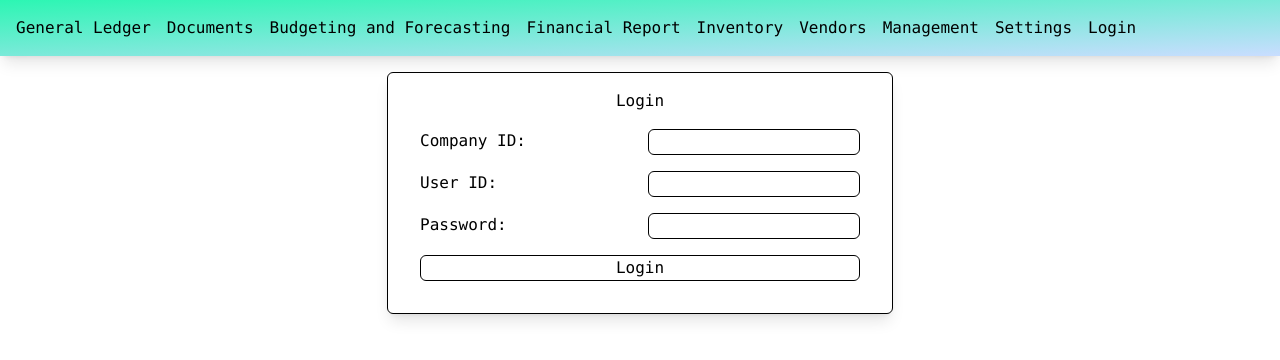
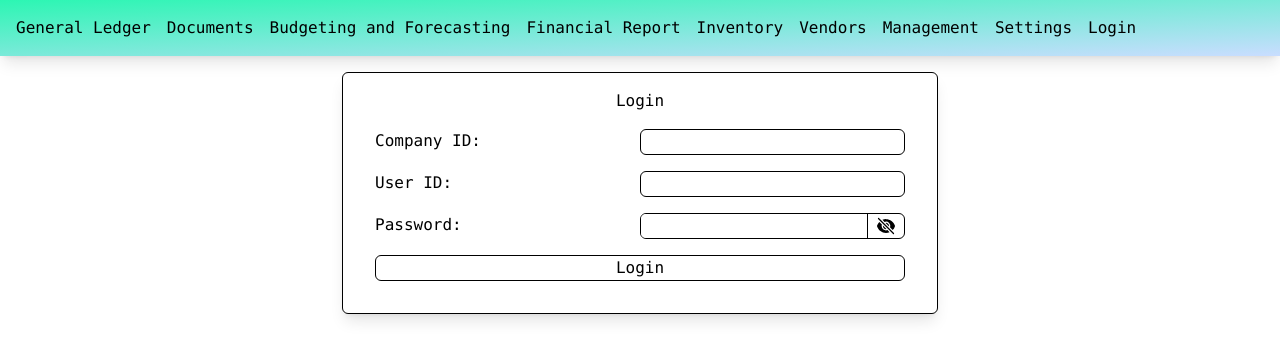
Before and after one commit to Atlarus/Finance-Tracker, a React (Create React App) app: page /#/auth in a window 1280 px wide. Shown: the top 360 px of the page. Built offline with nearby package versions, Linux system fonts and the light colour scheme; what @react-pdf/renderer would draw is missing.

Commit message:
Added Login Nav Redirect

```diff
--- a/package.json
+++ b/package.json
@@ -4,6 +4,7 @@
   "version": "0.1.0",
   "private": true,
   "dependencies": {
+    "@heroicons/react": "^2.1.1",
     "@react-pdf/renderer": "^3.1.14",
     "@testing-library/jest-dom": "^5.17.0",
     "@testing-library/react": "^13.4.0",
@@ -13,6 +14,7 @@
     "chartjs": "^0.3.24",
     "gh-pages": "^6.1.0",
     "jspdf": "^2.5.1",
+    "mongodb": "^6.3.0",
     "postcss": "^8.4.31",
     "react": "^18.2.0",
     "react-chartjs-2": "^5.2.0",
--- a/src/App.js
+++ b/src/App.js
@@ -1,6 +1,6 @@
 // App.js
 
-import React, { useState, useEffect, useMemo } from 'react';
+import React, { useState } from 'react';
 import { HashRouter as Router, Routes, Route, Link } from 'react-router-dom';
 import InvoicePage from './components/Documents/Invoice/InvoicePage';
 import BudgetForecastPage from './components/Budget/BudgetForecastPage';
@@ -13,8 +13,9 @@ import SettingsPage from './components/Settings/SettingsPage';
 import ManagementPage from './components/Management/ManagementPage';
 
 const App = () => {
-    // Dummy ledger data for demonstration
-    const dummyLedgerData = useMemo(() => [
+
+    // State to store ledger and accounts data
+    const [ledgerData, setLedgerData] = useState([
             { accountCode: '1010', accountName: 'Cash', accountType: 'Asset', balance: 0.00, entries: [
                 { id: 1, date: '2023-01-01', description: 'Transaction 1', debit: 100.00, credit: 0.00 },
                 { id: 3, date: '2023-01-03', description: 'Transaction 3', debit: 50.00, credit: 0.00 },
@@ -78,10 +79,8 @@ const App = () => {
                 { id: 38, date: '2023-02-07', description: 'Transaction 38', debit: 0, credit: 90 },
             ] },
             // Add more dummy data as needed
-      ], []);
-
-    // Dummy data for invoices
-    const dummyInvoices = useMemo(() => [
+    ]);
+    const [invoiceData, setInvoiceData] = useState([
             {
                 companyName: 'ABC Inc.',
                 clientName: 'Client A',
@@ -119,17 +118,7 @@ const App = () => {
                 status: 'overdue'
             },
             // Add more dummy invoices as needed
-    ], []);
-
-    // State to store ledger and accounts data
-    const [ledgerData, setLedgerData] = useState([]);
-    const [invoiceData, setInvoiceData] = useState([]);
-
-    // Example: Fetch ledger and accounts data from a server (simulated with useEffect)
-    useEffect(() => {
-        setLedgerData(dummyLedgerData);
-        setInvoiceData(dummyInvoices);
-    }, [dummyLedgerData, dummyInvoices]);
+    ]);
 
     return (
         <Router>
--- a/src/components/Auth/Auth.jsx
+++ b/src/components/Auth/Auth.jsx
@@ -1,16 +1,38 @@
-import React from "react";
+import React, { useState } from "react";
+import { redirect, useNavigate } from "react-router-dom";
+import { EyeIcon, EyeSlashIcon } from "@heroicons/react/24/solid";
 
 const Auth = () => {
+    const navigate = useNavigate();
+    const [shown, setShown] = useState(false);
+    const type = shown ? "text" : "password";
+    const Icon = shown ? EyeIcon : EyeSlashIcon;
+
+    const handleSubmit = (e) => {
+        const companyID = e.target[0].value;
+        const userID = e.target[1].value;
+        const password = e.target[2].value;
+        console.log(companyID + " " + userID + " " + password);
+        navigate("/");
+    }
+
     return(
         <div className="shadow-lg rounded-md border my-4 p-8 pt-4 mx-auto">
             <h1 className="text-center pb-4">Login</h1>
-            <form className="grid grid-cols-2 gap-4">
+            <form className="grid grid-cols-2 gap-y-4" onSubmit={handleSubmit} autoComplete="false">
                 <label>Company ID:</label>
-                <input className="border rounded-md" type="text"/>
+                <input className="px-2 border rounded-md" type="text"/>
                 <label>User ID:</label>
-                <input className="border rounded-md" type="text"/>
-                <label>Password:</label>
-                <input className="border rounded-md" type="password"/>
+                <input className="px-2 border rounded-md" type="text"/>
+                <div className="grid grid-cols-2 col-span-2">
+                    <label>Password:</label>
+                    <div className="border flex items-center rounded-md overflow-hidden">
+                        <input className=" px-2 border-r outline-none" type={type}/>
+                        <button onClick={() => setShown(!shown)} className="px-2 ">
+                            <Icon className="w-5 h-5 text-gray-500" />
+                        </button>
+                    </div>
+                </div>
                 <button className="col-span-2 border rounded-md" type="submit">Login</button>
             </form>
         </div>
```
Also changed, not shown: connect.js (added, +20 -0 lines), 1 other file (tests, documents, lock files or other folders). Lines whose indentation alone changed are shown as unchanged.
